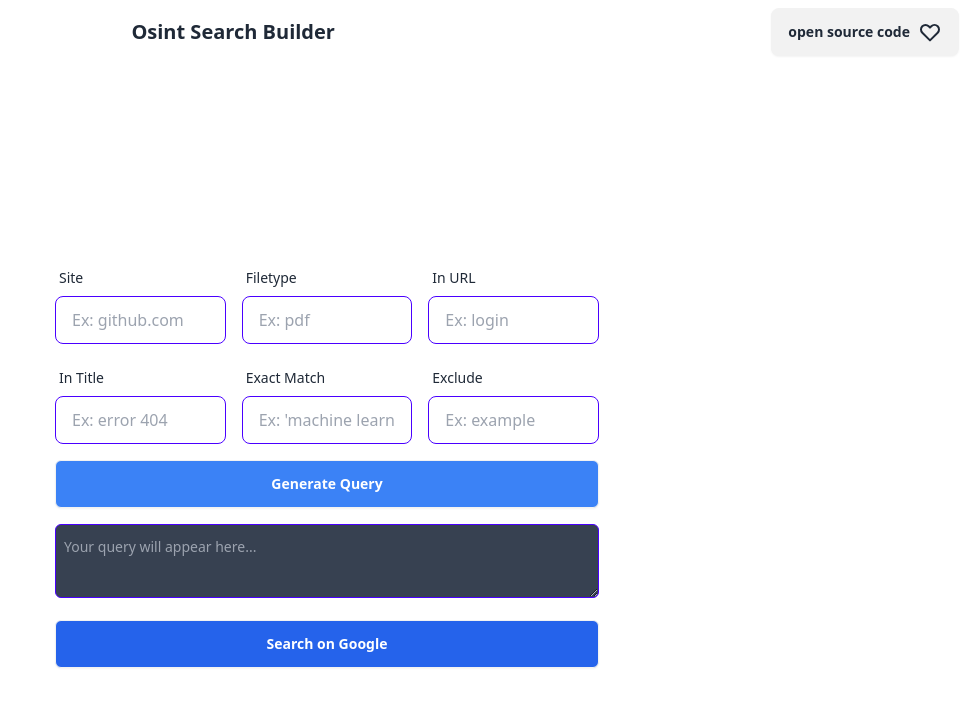
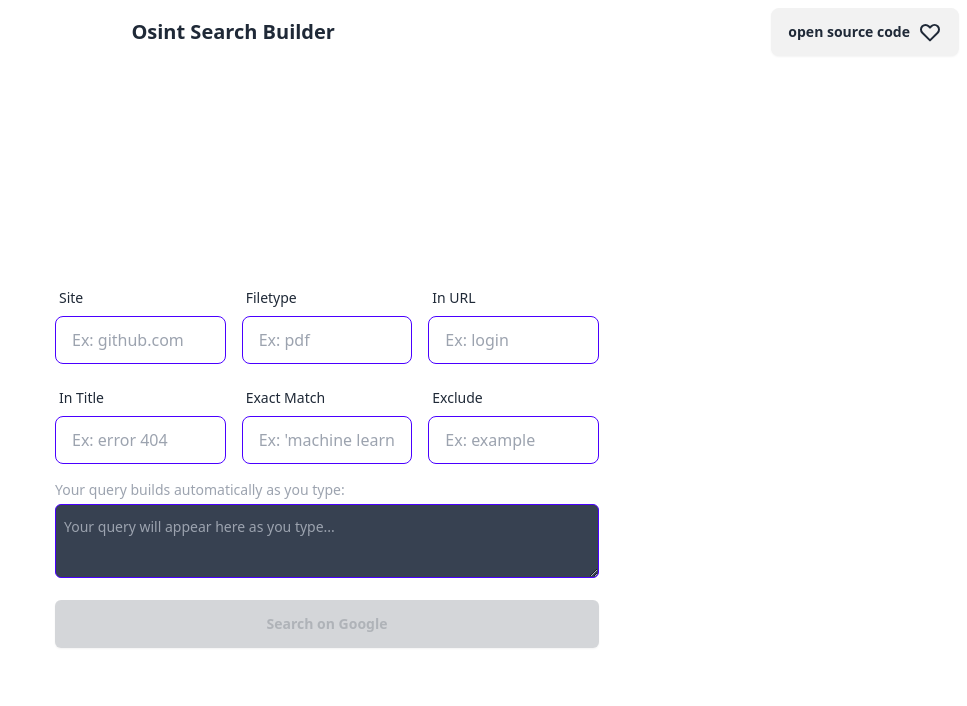
Before and after one commit to AllanDantas21/osint_search_builder, a Next.js app: page / in a window 1280 px wide. Shown: the top 706 px of the page, without its empty margins (313-1280 px from the left). Built offline with nearby package versions, Linux system fonts and the light colour scheme.

Commit message:
refactor: build query dynamically

```diff
--- a/app/page.tsx
+++ b/app/page.tsx
@@ -1,5 +1,5 @@
 "use client"
-import React, { useState } from "react";
+import React, { useState, useEffect } from "react";
 import Header from "./components/header";
 import FormInputs from "./components/form";
 
@@ -21,7 +21,7 @@
         setFormValues(prevValues => ({ ...prevValues, [id]: value }));
     };
 
-    const buildQuery = () => {
+    useEffect(() => {
         const queryParts = [
             formValues.site && `site:${formValues.site}`,
             formValues.filetype && `filetype:${formValues.filetype}`,
@@ -33,13 +33,13 @@
 
         setQuery(queryParts.join(" ").trim());
         setErrorMessage("");
-    };
+    }, [formValues]);
 
     const executeSearch = () => {
         if (query) {
             window.open(`https://www.google.com/search?q=${encodeURIComponent(query)}`, "_blank");
         } else {
-            setErrorMessage("Please build a query first.");
+            setErrorMessage("Please fill in at least one field to build a query.");
         }
     };
 
@@ -50,21 +50,17 @@
                 <div className="w-1/2">
                     <form className="space-y-4">
                         <FormInputs formValues={formValues} handleChange={handleChange} />
-                        <button
-                            type="button"
-                            onClick={buildQuery}
-                            className="btn btn-wide w-full py-1 px-2 bg-blue-500 text-white rounded-md hover:bg-blue-600"
-                        >
-                            Generate Query
-                        </button>
                     </form>
 
-                    <textarea
-                        readOnly
-                        value={query}
-                        className="w-full mt-4 p-2 border rounded-md bg-gray-700 text-white textarea textarea-primary"
-                        placeholder="Your query will appear here..."
-                    ></textarea>
+                    <div className="mt-4">
+                        <p className="text-sm text-gray-400 mb-1">Your query builds automatically as you type:</p>
+                        <textarea
+                            readOnly
+                            value={query}
+                            className="w-full p-2 border rounded-md bg-gray-700 text-white textarea textarea-primary"
+                            placeholder="Your query will appear here as you type..."
+                        ></textarea>
+                    </div>
 
                     {errorMessage && (
                         <div className="mt-2 text-red-500">
@@ -75,6 +71,7 @@
                     <button
                         onClick={executeSearch}
                         className="btn btn-wide mt-4 w-full py-1 px-2 bg-blue-600 text-white rounded-md hover:bg-blue-800"
+                        disabled={!query}
                     >
                         Search on Google
                     </button>
```
Also changed, not shown: app/components/navbar.tsx (added), app/components/reverseImageSearch.tsx (added).
